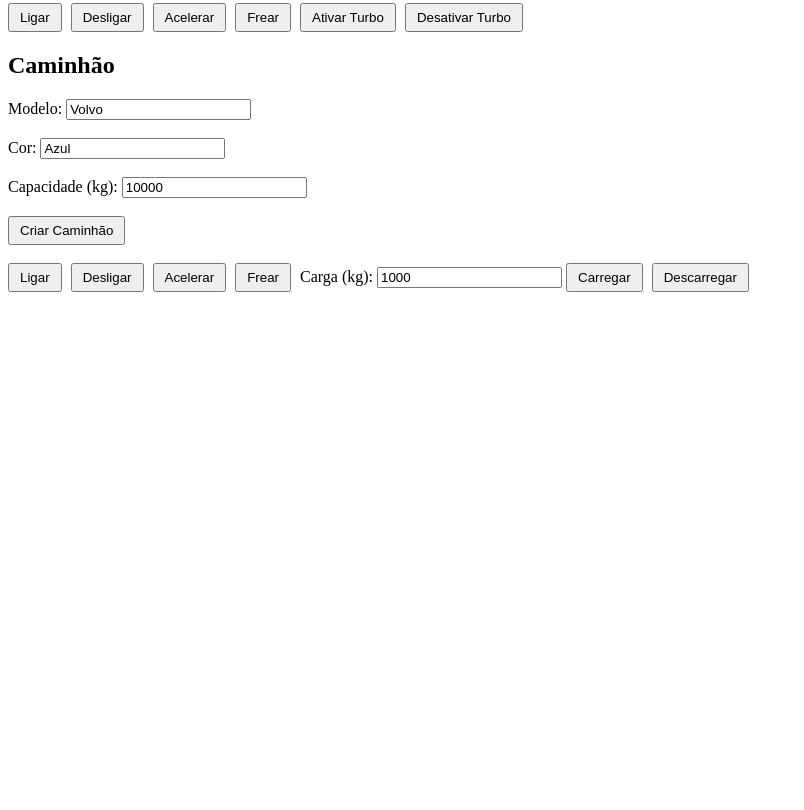
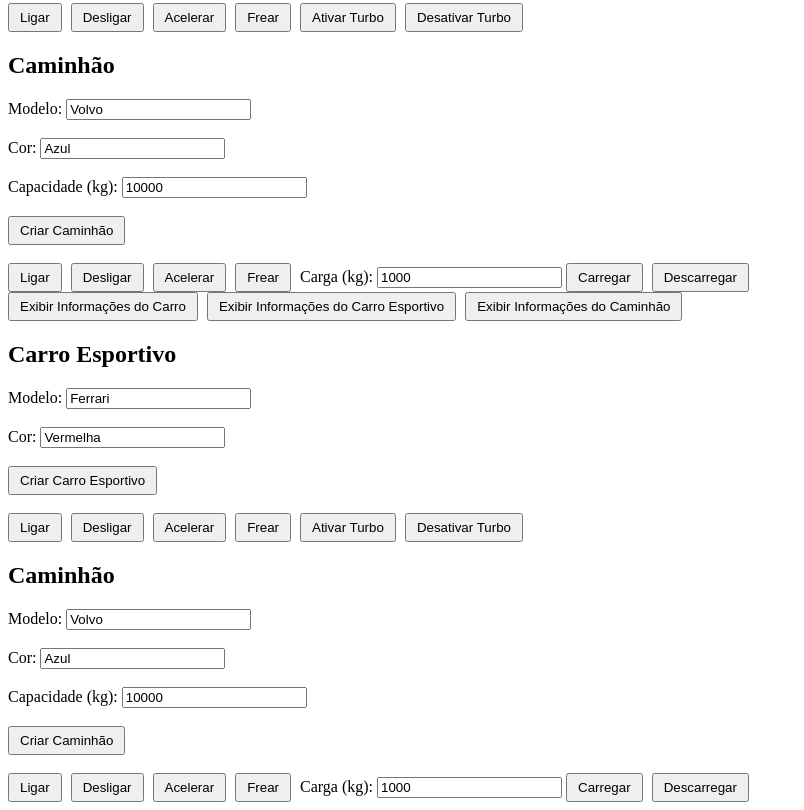
Before and after one commit to vinicius-sim-sim/carro, a plain HTML site: page index.html in a window 1280 px wide. Shown: the part 675-1485 px from the top of the page, without its empty margins (0-804 px from the left). Before the commit the page ends 975 px from the top, so only its background shows below. Drawn offline with Linux system fonts and the light colour scheme.

Commit message:
Add files via upload

```diff
--- a/caminhao.js
+++ b/caminhao.js
@@ -22,4 +22,9 @@ class Caminhao extends Carro {
            console.log("Não é possível descarregar mais do que a carga atual.");
        }
     }
+
+    exibirInformacoes() {
+      const infoBase = super.exibirInformacoes(); // Obtém informações da classe pai
+      return `${infoBase}, Capacidade de Carga: ${this.capacidadeCarga} kg, Carga Atual: ${this.cargaAtual} kg`;
   }
+  }
--- a/carro.js
+++ b/carro.js
@@ -44,10 +44,11 @@ class Carro {
         }
         console.log(`Freando. Velocidade atual: ${this.velocidade}`);
       }
+
+      exibirInformacoes() {
+        return `Modelo: ${this.modelo}, Cor: ${this.cor}, Ligado: ${this.ligado ? 'Sim' : 'Não'}, Velocidade: ${this.velocidade} km/h`;
+    }
 }
-
-// Criação de um objeto Carro
-const meuCarro = new Carro("Sedan", "Vermelho");
 
 // Exibição das informações do carro na página
 document.getElementById("modeloCarro").textContent = meuCarro.modelo;
@@ -70,3 +71,23 @@ document.getElementById("desligarBotao").addEventListener("click", function() {
 document.getElementById("acelerarBotao").addEventListener("click", function() {
     meuCarro.acelerar();
 });
+const meuCarro = new Veiculo("Sedan", "Vermelho");
+let carroEsportivo;
+let caminhao;
+
+function exibirInformacoes(tipoVeiculo) {
+    let veiculo;
+
+    if (tipoVeiculo === 'meuCarro') {
+        veiculo = meuCarro;
+    } else if (tipoVeiculo === 'carroEsportivo' && carroEsportivo) {
+        veiculo = carroEsportivo;
+    } else if (tipoVeiculo === 'caminhao' && caminhao) {
+        veiculo = caminhao;
+    } else {
+        document.getElementById("informacoesVeiculo").textContent = "Veículo não criado ou não selecionado.";
+        return;
+    }
+
+    document.getElementById("informacoesVeiculo").textContent = veiculo.exibirInformacoes();
+}
--- a/esportivo.js
+++ b/esportivo.js
@@ -18,4 +18,9 @@ class CarroEsportivo extends Carro {
       this.turboAtivado = false;
       console.log("Turbo desativado!");
     }
+
+    exibirInformacoes() {
+      const infoBase = super.exibirInformacoes(); // Obtém informações da classe pai
+      return `${infoBase}, Turbo: ${this.turboAtivado ? 'Ativado' : 'Desativado'}`;
   }
+}
--- a/index.html
+++ b/index.html
@@ -59,6 +59,48 @@
         <div id="outputCaminhao" class="output"></div>
       </div>
 
+      <div id="informacoesVeiculo"></div>
+
+    <button onclick="exibirInformacoes('meuCarro')">Exibir Informações do Carro</button>
+    <button onclick="exibirInformacoes('carroEsportivo')">Exibir Informações do Carro Esportivo</button>
+    <button onclick="exibirInformacoes('caminhao')">Exibir Informações do Caminhão</button>
+
+     <div class="container">
+        <h2>Carro Esportivo</h2>
+        <label for="modeloEsportivo">Modelo:</label>
+        <input type="text" id="modeloEsportivo" value="Ferrari"><br><br>
+        <label for="corEsportivo">Cor:</label>
+        <input type="text" id="corEsportivo" value="Vermelha"><br><br>
+        <button onclick="criarCarroEsportivo()">Criar Carro Esportivo</button><br><br>
+        <button onclick="ligarCarroEsportivo()">Ligar</button>
+        <button onclick="desligarCarroEsportivo()">Desligar</button>
+        <button onclick="acelerarCarroEsportivo()">Acelerar</button>
+        <button onclick="frearCarroEsportivo()">Frear</button>
+        <button onclick="ativarTurbo()">Ativar Turbo</button>
+        <button onclick="desativarTurbo()">Desativar Turbo</button>
+        <div id="outputEsportivo" class="output"></div>
+      </div>
+
+      <div class="container">
+        <h2>Caminhão</h2>
+        <label for="modeloCaminhao">Modelo:</label>
+        <input type="text" id="modeloCaminhao" value="Volvo"><br><br>
+        <label for="corCaminhao">Cor:</label>
+        <input type="text" id="corCaminhao" value="Azul"><br><br>
+        <label for="capacidadeCaminhao">Capacidade (kg):</label>
+        <input type="number" id="capacidadeCaminhao" value="10000"><br><br>
+        <button onclick="criarCaminhao()">Criar Caminhão</button><br><br>
+        <button onclick="ligarCaminhao()">Ligar</button>
+        <button onclick="desligarCaminhao()">Desligar</button>
+        <button onclick="acelerarCaminhao()">Acelerar</button>
+        <button onclick="frearCaminhao()">Frear</button>
+        <label for="carga">Carga (kg):</label>
+        <input type="number" id="carga" value="1000">
+        <button onclick="carregarCaminhao()">Carregar</button>
+        <button onclick="descarregarCaminhao()">Descarregar</button>
+        <div id="outputCaminhao" class="output"></div>
+      </div>
+
 
 </body>
 </html>
@@ -68,6 +110,7 @@
 
     let carroEsportivo;
     let caminhao;
+
 
     function criarCarroEsportivo() {
   const modelo = document.getElementById("modeloEsportivo").value;
```
Lines whose indentation alone changed are shown as unchanged.
